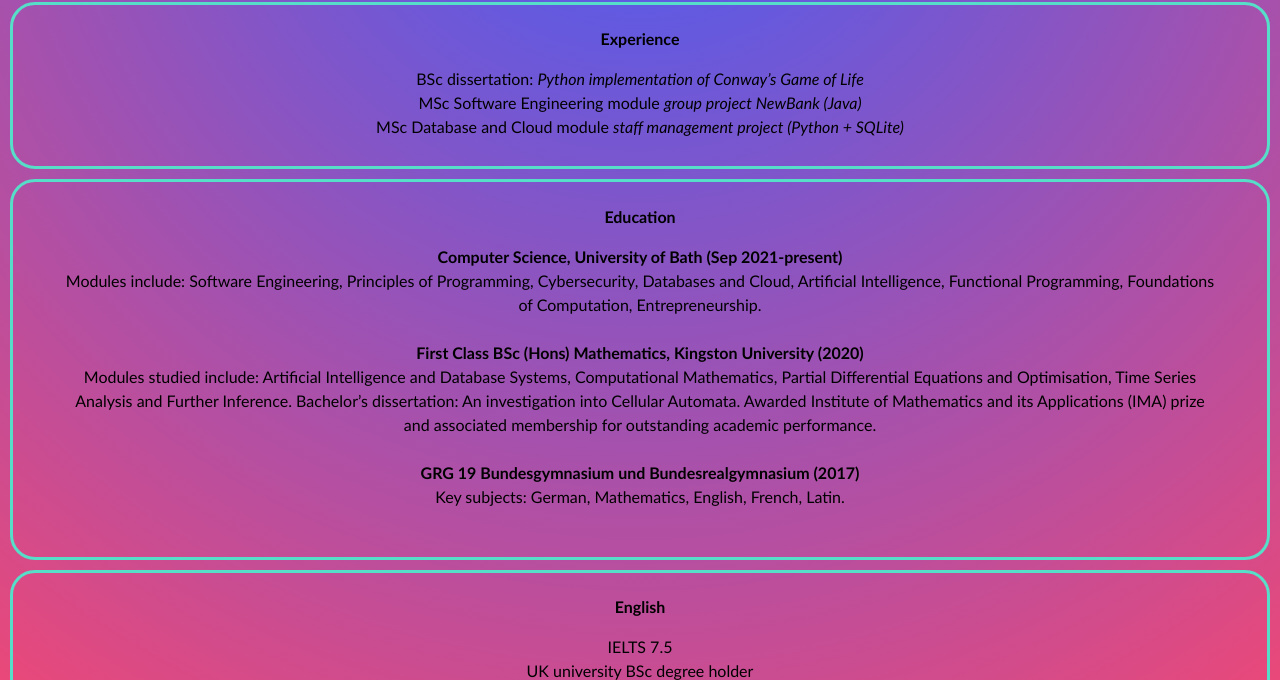
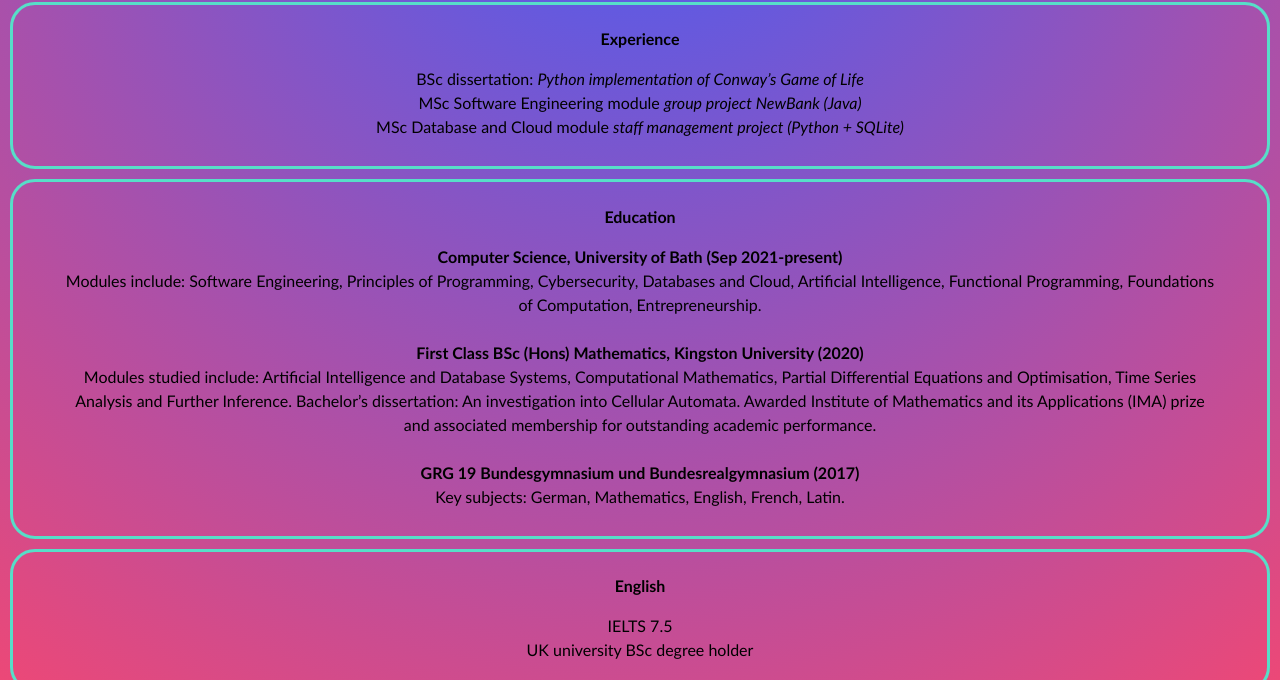
Before and after one commit to didathehacker/rsschool-cv, a plain HTML site: page index.html in a window 1280 px wide. Shown: the part 1251-1931 px from the top of the page. Drawn offline with Linux system fonts and the light colour scheme.

Commit message:
fix: add character set, remove unnecessary tag

```diff
--- a/index.html
+++ b/index.html
@@ -1,6 +1,7 @@
 <!DOCTYPE html>
 <html lang="en">
   <head>
+    <meta charset="UTF-8">
     <title>Dildora Alimdjanova CV</title>
     <link href="style.css" rel="stylesheet" >
   </head>
@@ -86,7 +87,7 @@
                     Awarded Institute of Mathematics and its Applications (IMA) prize and associated
                     membership for outstanding academic performance.<br><br></li>
                 <li><strong>GRG 19 Bundesgymnasium und Bundesrealgymnasium (2017)</strong><br>Key subjects: German,
-                    Mathematics, English, French, Latin.</p></li>
+                    Mathematics, English, French, Latin.</li>
             </ul>
         </div>
         <div class="rcorners">
```
